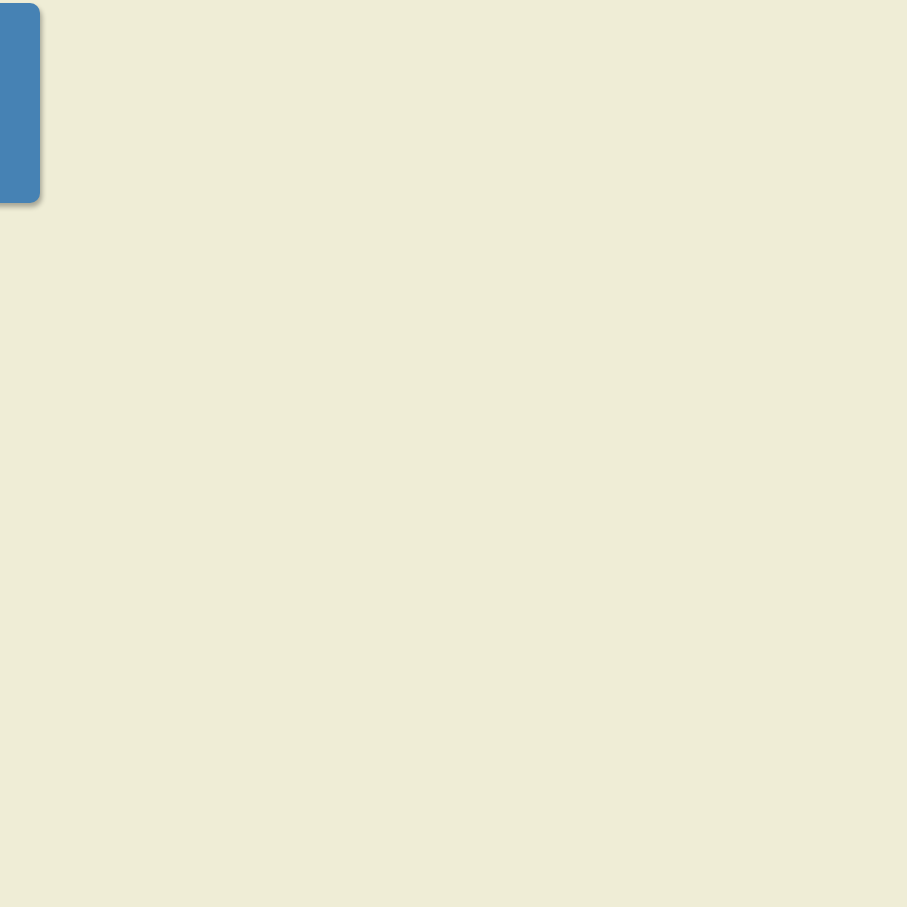
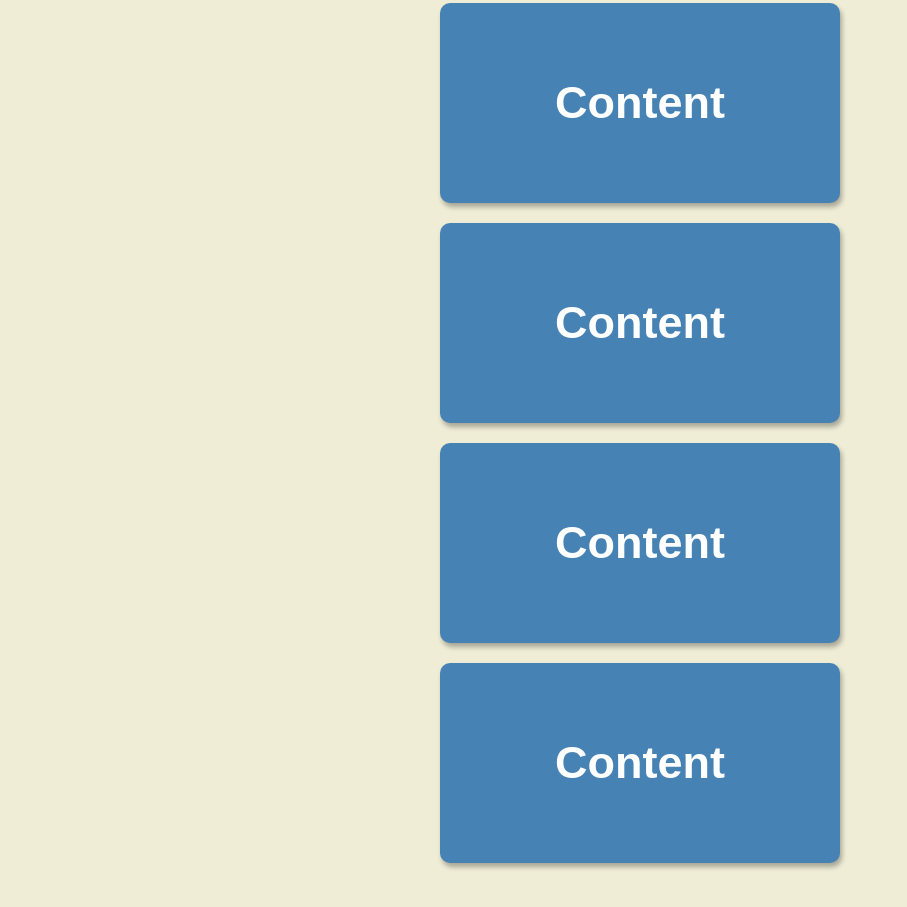
Before and after one commit to Kamran099/ScrollAnimationProject, a plain HTML site: page index.html in a window 1280 px wide. Shown: the part 1604-2511 px from the top of the page, without its empty margins (0-907 px from the left). Before the commit the page ends 2037 px from the top, so only its background shows below. Drawn offline with Linux system fonts and the light colour scheme.

Commit message:
Fixed errors in CSS and added functionality.

```diff
--- a/index.html
+++ b/index.html
@@ -38,6 +38,18 @@
     <div class="box">
         <h2>Content</h2>
     </div>
+    <div class="box">
+        <h2>Content</h2>
+    </div>
+    <div class="box">
+        <h2>Content</h2>
+    </div>
+    <div class="box">
+        <h2>Content</h2>
+    </div>
+    <div class="box">
+        <h2>Content</h2>
+    </div>
     <script src="script.js"></script>
 </body>
 
--- a/script.js
+++ b/script.js
@@ -5,5 +5,15 @@ window.addEventListener('scroll', checkBoxes)
 checkBoxes();
 
 function checkBoxes() {
-    console.log(window.innerHeight / 5 * 4);
+    const triggerBottom = window.innerHeight / 5 * 4;
+
+    boxes.forEach(box => {
+        const boxTop = box.getBoundingClientRect().top;
+
+        if (boxTop < triggerBottom) {
+            box.classList.add('show')
+        } else {
+            box.classList.remove('show');
+        }
+    })
 }
--- a/style.css
+++ b/style.css
@@ -10,6 +10,7 @@ body {
     align-items: center;
     justify-content: center;
     margin: 0;
+    overflow-x: hidden;
 }
 
 h1 {
@@ -18,7 +19,7 @@ h1 {
 
 .box {
     background-color: steelblue;
-    color: white;
+    color: #fff;
     display: flex;
     align-items: center;
     justify-content: center;
@@ -32,7 +33,7 @@ h1 {
 }
 
 .box:nth-of-type(even) {
-    transform: translateX(-200%);
+    transform: translateX(-400%);
 }
 
 .box.show {
```
